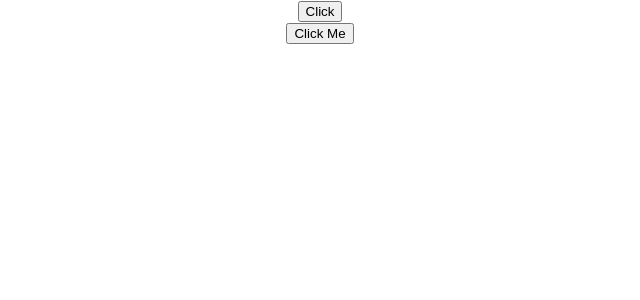
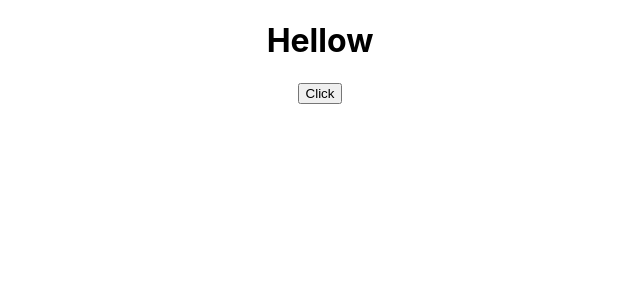
Before and after one commit to Robaith/react, a React (Create React App) app: page / in a window 1280 px wide. Shown: the top 300 px of the page, without its empty margins (320-960 px from the left). Built offline with nearby package versions, Linux system fonts and the light colour scheme.

Commit message:
Binding Event handler

```diff
--- a/src/App.js
+++ b/src/App.js
@@ -6,12 +6,14 @@
 import Counter from './components/Counter';
 import FunctionClick from './components/FunctionClick';
 import ClassClick from './components/ClassClick';
+import EventBind from './components/EventBind';
 
 function App() {
   return (
     <div className="App">
-      <FunctionClick />
-      <ClassClick />
+      <EventBind />
+      {/* <FunctionClick />
+      <ClassClick /> */}
       {/* <Counter /> */}
       {/* <Message /> */}
 
--- /dev/null
+++ b/src/components/EventBind.js
@@ -0,0 +1,37 @@
+import React, { Component } from 'react'
+
+class EventBind extends Component {
+    constructor(props) {
+        super(props)
+
+        this.state = {
+             message : 'Hellow'
+        }
+        // this.clickHandler = this.clickHandler.bind(this)
+    }
+    // clickHandler(){
+    //     this.setState({
+    //         message : 'good bye'
+    //     })
+    //     console.log(this)
+    // }
+    clickHandler = () => {
+        this.setState({
+            message : 'good bye'
+        })
+        console.log(this)
+    }
+
+    render() {
+        return (
+            <div>
+                <h1>{this.state.message}</h1>
+                {/* <button onClick={this.clickHandler.bind(this)}>Click</button> */}
+                {/* <button onClick={() => this.clickHandler()}>Click</button> */}
+                <button onClick={this.clickHandler}>Click</button>
+            </div>
+        )
+    }
+}
+
+export default EventBind
```
Also changed, not shown: 2 other files (tests, documents, lock files or other folders).
